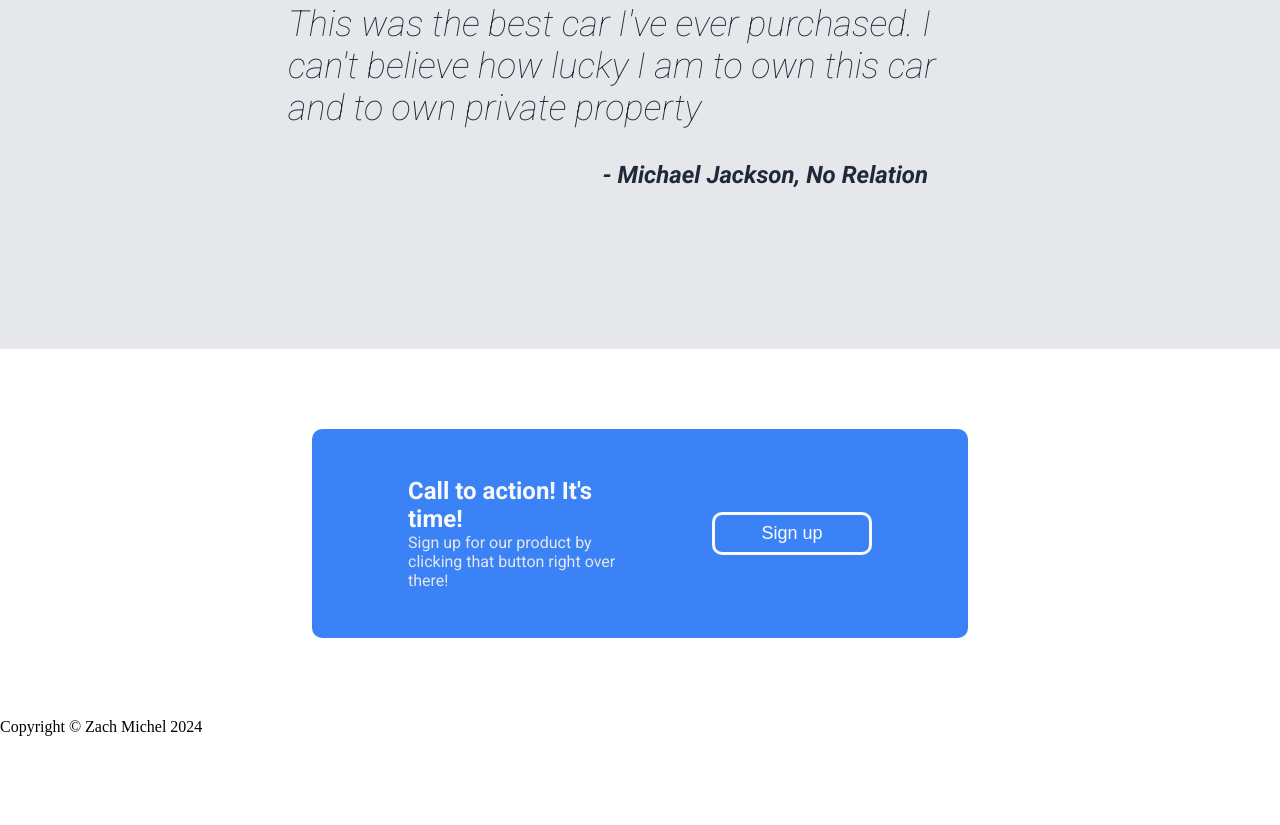
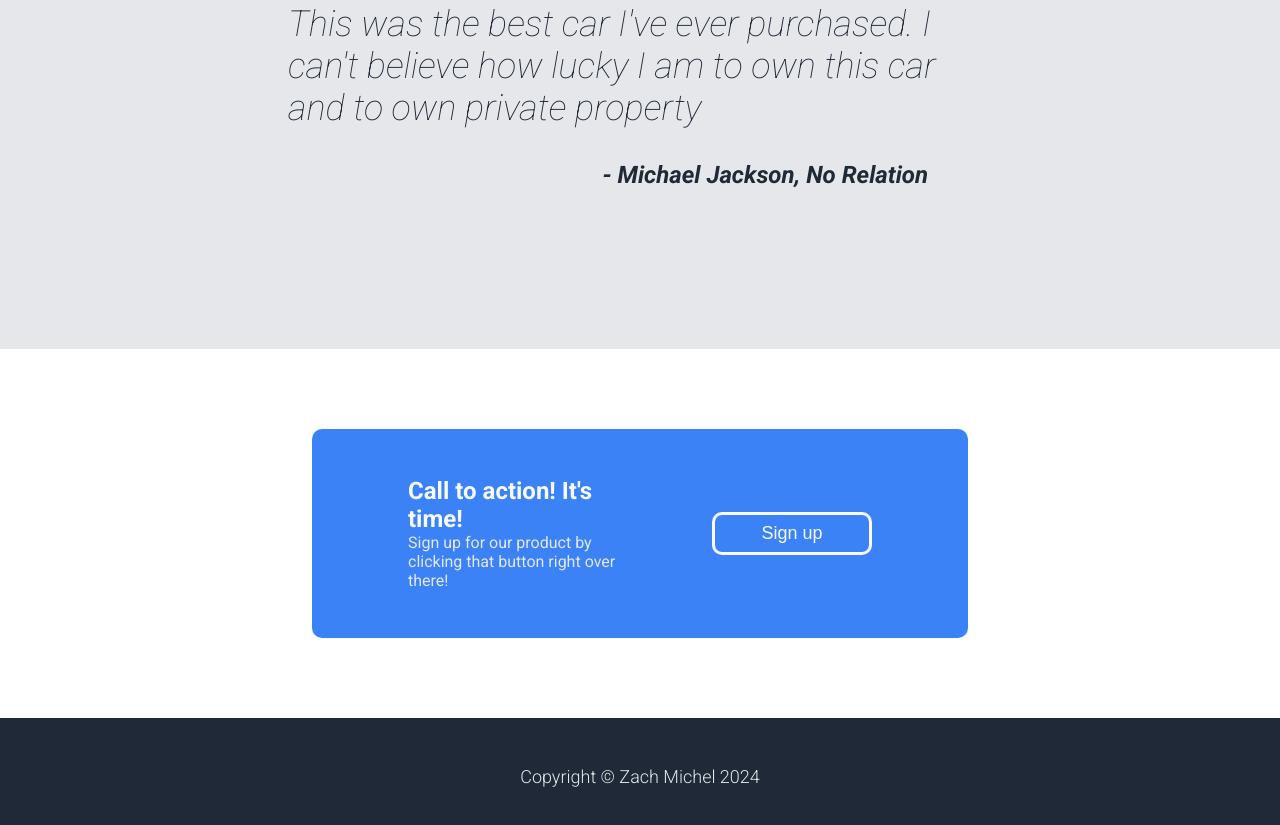
Before and after one commit to zachmich/odin-landing-page-project, a plain HTML site: page index.html in a window 1280 px wide. Shown: the part 1196-2021 px from the top of the page. Before the commit the page ends 1932 px from the top, so only its background shows below. Drawn offline with Linux system fonts and the light colour scheme.

Commit message:
i shouldve committed way more my bad

```diff
--- a/css/style.css
+++ b/css/style.css
@@ -230,6 +230,7 @@ body {
     display: flex;
     justify-content: center;
     padding: 5rem;
+    flex: 1;
 }
 
 .cta-container{
@@ -283,3 +284,18 @@ body {
 
 
 /* footer ---------------------------------------------------------------------------------------- */
+
+
+.footer-content{
+    background-color: #1F2937;
+    padding: 3rem;
+    display: flex;
+    justify-content: center;
+}
+
+.footer{
+    font-family: "Roboto", sans-serif;
+    font-size: 18px;
+    color: #E5E7EB;
+    font-weight: 300;
+}
```
